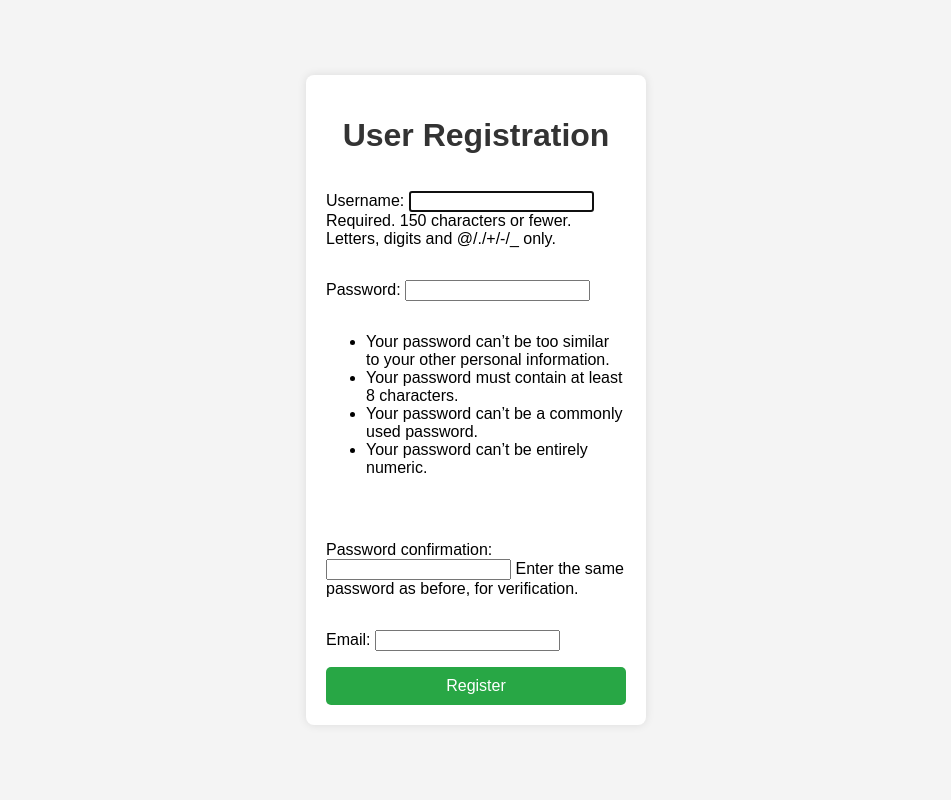
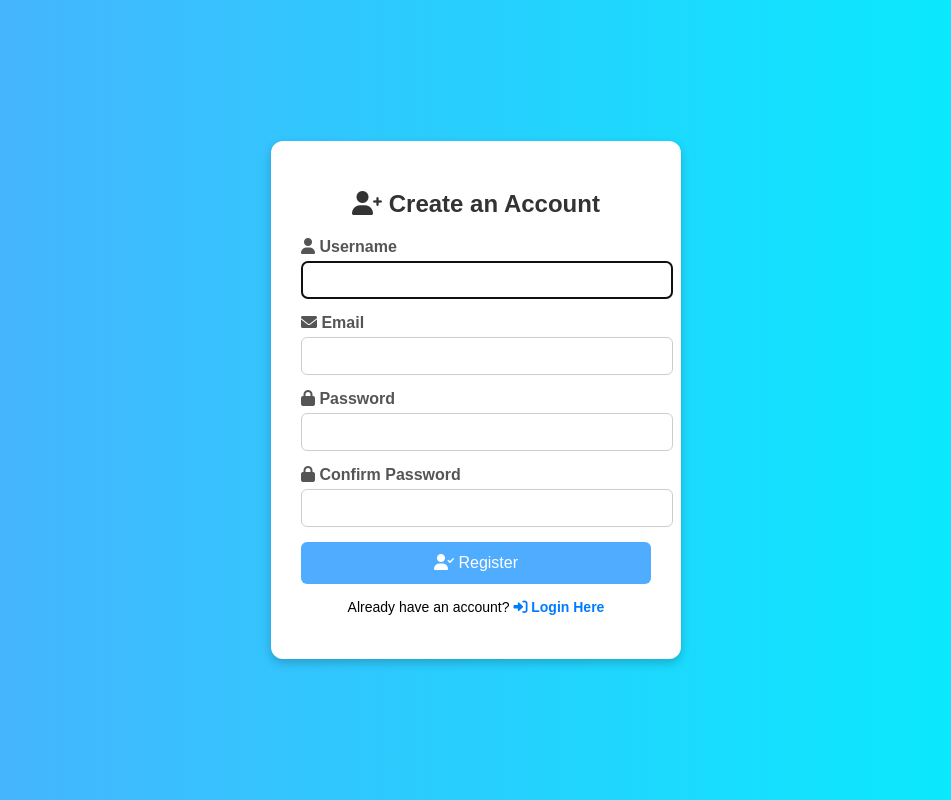
Before and after one commit to prezzoproff/DevTrack, a Django app: page /users/register/ in a window 1280 px wide. Shown: the whole page, without its empty margins (164-1115 px from the left). Run offline with Django 5.2, Linux system fonts and the light colour scheme.

Commit message:
Modified the registration and login form

```diff
--- a/devtrack/settings.py
+++ b/devtrack/settings.py
@@ -11,6 +11,7 @@ https://docs.djangoproject.com/en/5.1/ref/settings/
 """
 
 from pathlib import Path
+import os
 
 # Build paths inside the project like this: BASE_DIR / 'subdir'.
 BASE_DIR = Path(__file__).resolve().parent.parent
@@ -121,6 +122,7 @@ USE_TZ = True
 # https://docs.djangoproject.com/en/5.1/howto/static-files/
 
 STATIC_URL = 'static/'
+STATICFILES_DIRS = [os.path.join(BASE_DIR, 'static')]
 
 # Default primary key field type
 # https://docs.djangoproject.com/en/5.1/ref/settings/#default-auto-field
--- /dev/null
+++ b/users/static/css/registeration_form.css
@@ -0,0 +1,81 @@
+/* General Page Styling */
+body {
+    font-family: 'Arial', sans-serif;
+    background: linear-gradient(to right, #4facfe, #00f2fe);
+    display: flex;
+    justify-content: center;
+    align-items: center;
+    height: 100vh;
+    margin: 0;
+}
+
+/* Registration Container */
+.register-container {
+    background: white;
+    padding: 30px;
+    border-radius: 12px;
+    box-shadow: 0px 4px 10px rgba(0, 0, 0, 0.2);
+    text-align: center;
+    width: 350px;
+}
+
+/* Heading */
+h2 {
+    color: #333;
+    margin-bottom: 20px;
+    font-size: 24px;
+}
+
+/* Input Groups */
+.input-group {
+    text-align: left;
+    margin-bottom: 15px;
+}
+
+.input-group label {
+    display: block;
+    font-weight: bold;
+    margin-bottom: 5px;
+    color: #555;
+}
+
+.input-group input {
+    width: 100%;
+    padding: 10px;
+    border: 1px solid #ccc;
+    border-radius: 6px;
+    font-size: 14px;
+}
+
+/* Register Button */
+.register-btn {
+    width: 100%;
+    padding: 12px;
+    background: #4facfe;
+    color: white;
+    border: none;
+    border-radius: 6px;
+    font-size: 16px;
+    cursor: pointer;
+    transition: 0.3s ease;
+}
+
+.register-btn:hover {
+    background: #00c2fe;
+}
+
+/* Login Link */
+.login-link {
+    margin-top: 15px;
+    font-size: 14px;
+}
+
+.login-link a {
+    color: #007bff;
+    text-decoration: none;
+    font-weight: bold;
+}
+
+.login-link a:hover {
+    text-decoration: underline;
+}
--- a/users/templates/users/register.html
+++ b/users/templates/users/register.html
@@ -1,54 +1,57 @@
 <!DOCTYPE html>
-<html>
+<html lang="en">
 <head>
-    <title>User Registration</title>
-    <style>
-        body {
-            font-family: Arial, sans-serif;
-            background-color: #f4f4f4;
-            display: flex;
-            justify-content: center;
-            align-items: center;
-            height: 100vh;
-            margin: 0;
-        }
-        .container {
-            background: white;
-            padding: 20px;
-            border-radius: 8px;
-            box-shadow: 0 0 10px rgba(0, 0, 0, 0.1);
-            width: 300px;
-        }
-        h1 {
-            text-align: center;
-            color: #333;
-        }
-        form {
-            display: flex;
-            flex-direction: column;
-        }
-        button {
-            background: #28a745;
-            color: white;
-            border: none;
-            padding: 10px;
-            border-radius: 5px;
-            cursor: pointer;
-            font-size: 16px;
-        }
-        button:hover {
-            background: #218838;
-        }
-    </style>
+    <meta charset="UTF-8">
+    <meta name="viewport" content="width=device-width, initial-scale=1.0">
+    <title>Register</title>
+
+    <!-- Load Static Files -->
+    {% load static %}
+
+    <!-- Link to CSS File -->
+    <link rel="stylesheet" href="{% static 'css/registeration_form.css' %}">
+
+    <!-- FontAwesome for Icons -->
+    <link rel="stylesheet" href="https://cdnjs.cloudflare.com/ajax/libs/font-awesome/6.0.0/css/all.min.css">
 </head>
 <body>
-    <div class="container">
-        <h1>User Registration</h1>
-        <form method="POST">
-            {% csrf_token %}
-            {{ form.as_p }}
-            <button type="submit">Register</button>
-        </form>
-    </div>
+
+<div class="register-container">
+    <h2><i class="fas fa-user-plus"></i> Create an Account</h2>
+
+    <form method="POST">
+        {% csrf_token %}
+
+        <div class="input-group">
+            <label for="username"><i class="fas fa-user"></i> Username</label>
+            {{ form.username }}
+        </div>
+
+        <div class="input-group">
+            <label for="email"><i class="fas fa-envelope"></i> Email</label>
+            {{ form.email }}
+        </div>
+
+        <div class="input-group">
+            <label for="password1"><i class="fas fa-lock"></i> Password</label>
+            {{ form.password1 }}
+        </div>
+
+        <div class="input-group">
+            <label for="password2"><i class="fas fa-lock"></i> Confirm Password</label>
+            {{ form.password2 }}
+        </div>
+
+        <button type="submit" class="register-btn"><i class="fas fa-user-check"></i> Register</button>
+    </form>
+
+    <p class="login-link">
+        Already have an account?
+        <a href="{% url 'login' %}">
+            <i class="fas fa-sign-in-alt"></i> Login Here
+        </a>
+    </p>
+</div>
+
 </body>
 </html>
--- a/users/views.py
+++ b/users/views.py
@@ -1,5 +1,6 @@
 import qrcode
 import pyotp
+from django.contrib.auth.forms import AuthenticationForm
 from django.shortcuts import render, redirect
 from django.contrib.auth.decorators import login_required
 from django.contrib.auth import authenticate, login
@@ -35,20 +36,23 @@ def register(request):
 
 
 def login_view(request):
+    form = AuthenticationForm()  # Create an instance of AuthenticationForm
+
     if request.method == 'POST':
+        form = AuthenticationForm(data=request.POST)  # Bind data to form
         username = request.POST.get('username')
         password = request.POST.get('password')
-
 
         user = authenticate(request, username=username, password=password)
 
         if user is not None:
             login(request, user)
             messages.success(request, f"Welcome {username}! You are now logged in.")
-            return redirect('profile') #Redirects to the profile page
+            return redirect('profile')  # Redirects to the profile page
         else:
             messages.error(request, 'Invalid Username or Password')
-    return render(request, 'users/login.html')
+
+    return render(request, 'users/login.html', {'form': form})  # Pass form to template
 
 def logout_view(request):
     logout(request) #Ends user session
```
Also changed, not shown: users/static/css/login.css (added, +81 -0 lines), users/templates/users/login.html (+46 -11 lines), db.sqlite3 (added), 1 other file.
